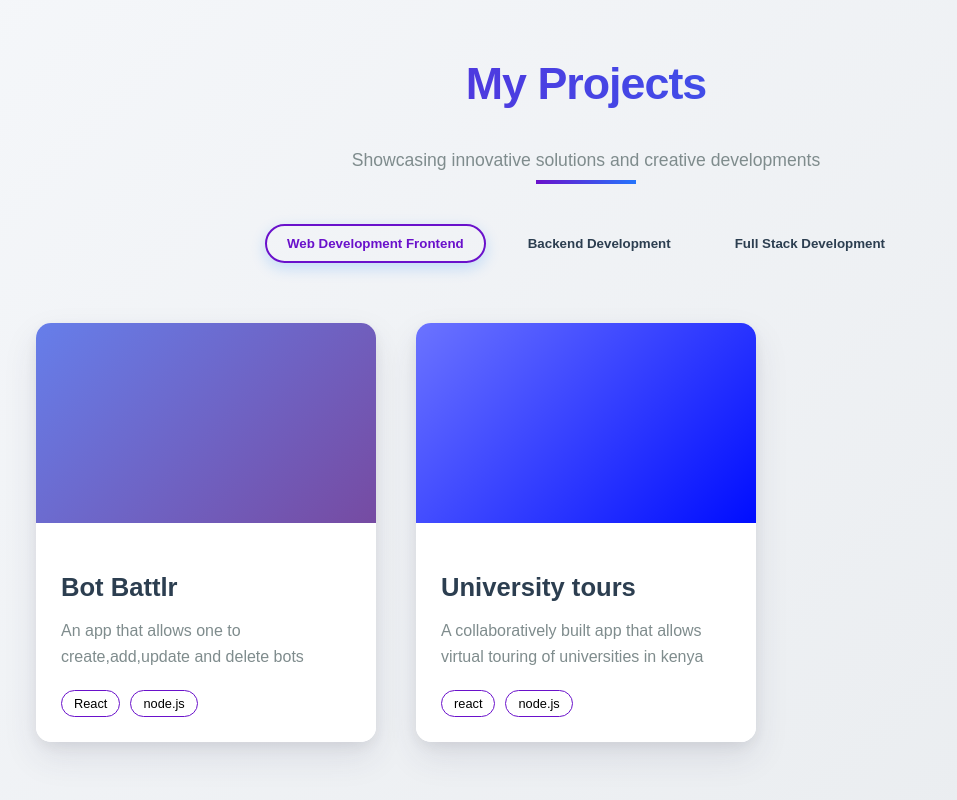
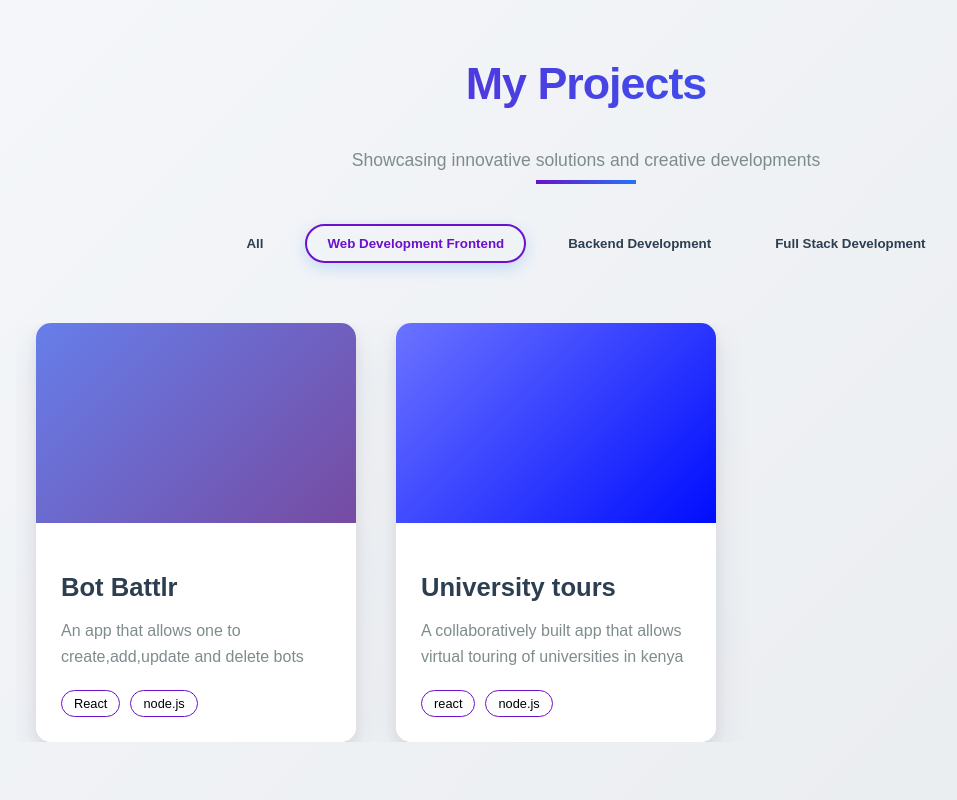
Before and after one commit to alvinkamau01/my_portfolio, a React (Create React App) app in the folder portfolio/portfolio/: page / in a window 1280 px wide. Shown: the part 1583-2383 px from the top of the page, without its empty margins (54-1011 px from the left). Built offline with nearby package versions, Linux system fonts and the light colour scheme.

Commit message:
28/04/26

```diff
--- a/portfolio/portfolio/src/components/projects.js
+++ b/portfolio/portfolio/src/components/projects.js
@@ -1,4 +1,4 @@
-import React, { useState,useEffect} from 'react';
+import React, { useState } from 'react';
 import '../css/projects.css';
 
 const Projects = () => {
@@ -13,7 +13,7 @@ const Projects = () => {
       className: 'project1',
       category: 'Web Development Frontend',
       githubLink: 'https://github.com/alvinkamau01/bot_battlr',
-      liveLink: '#'
+      liveLink: ''
     },
     {
       id: 2,
@@ -23,7 +23,7 @@ const Projects = () => {
       className: 'project2',
       category: 'Web Development Frontend',
       githubLink: 'https://github.com/azmi-adan/university-tours',
-      liveLink: '#'
+      liveLink: ''
     },
     {
       id: 3,
@@ -31,9 +31,9 @@ const Projects = () => {
       description: "An application that allows addition,deletion,update and viewing of players on the roster of players on the mavericks dallas, a basketball team's, first five",
       technologies: ['Python', 'Flask','Sqlite'],
       className: 'project3',
-      category: 'Backend Development ',
+      category: 'Backend Development',
       githubLink: 'https://github.com/alvinkamau01/mavs_stats_first_5',
-      liveLink: '#'
+      liveLink: ''
     },
     {
       id: 4,
@@ -41,7 +41,7 @@ const Projects = () => {
       description: "An application that allows addition,deletion,update and viewing of music tracks through a mobile application through RESTful API endpoints",
       technologies: ['Python', 'Flask','Sqlite'],
       className: 'project4',
-      category: 'Backend Development ',
+      category: 'Backend Development',
       githubLink: 'https://github.com/alvinkamau01/music_backend_app',
       liveLink: 'https://music-app-1-d8ws.onrender.com/'
     },
@@ -51,7 +51,7 @@ const Projects = () => {
       description: "A RESTful API backend service that manages a collection of heroes. The application implements full CRUD operations allowing users to create, read, update, and delete hero records",
       technologies: ['Python', 'Flask','Sqlite'],
       className: 'project5',
-      category: 'Backend Development ',
+      category: 'Backend Development',
       githubLink: 'https://github.com/alvinkamau01/code_challenge_1_phase_4.git',
       liveLink: ''
     },
@@ -64,12 +64,33 @@ const Projects = () => {
       category: 'Full Stack Development',
       githubLink: 'https://github.com/alvinkamau01/cira_luxe.git',
       liveLink: 'https://cira-luxe-alvinkamau01-alvinkamau01s-projects.vercel.app/'
+    },
+    {
+      id: 7,
+      title: 'MicroFinance',
+      description: "White labeled sacco system built for microfinance",
+      technologies: ['Angular','Fineract','MariaDB'],
+      className: 'project7',
+      category: 'Full Stack Development',
+      githubLink: 'https://github.com/alvinkamau01/web-finance-management-app.git',
+      liveLink: 'https://everpressmanagementapp.vercel.app'
+    },
+    {
+      id: 8,
+      title: 'Apartly',
+      description: "Web3 system for purchase and earning on rental apartments",
+      technologies: ['Web3','Next.Js','solidity'],
+      className: 'project8',
+      category: 'Full Stack Development',
+      githubLink: 'https://github.com/alvinkamau01/v0-nft-marketplace-landing-page.git',
+      liveLink: ''
     }
   ];
 
   const categories = [
+    'All',
     'Web Development Frontend',
-    'Backend Development ',
+    'Backend Development',
     'Full Stack Development',
 
   ];
@@ -116,6 +137,7 @@ const Projects = () => {
                     >
                       <i className="fab fa-github"></i>
                     </a>
+                    {project.liveLink && (
                       <a
                         href={project.liveLink}
                         target="_blank"
@@ -124,6 +146,7 @@ const Projects = () => {
                       >
                         <i className="fas fa-external-link-alt"></i>
                       </a>
+                    )}
                   </div>
                 </div>
               </div>
--- a/portfolio/portfolio/src/css/projects.css
+++ b/portfolio/portfolio/src/css/projects.css
@@ -82,12 +82,32 @@
 }
 
 .projects-grid {
-  display: grid;
-  grid-template-columns: repeat(auto-fill, minmax(320px, 1fr));
+  display: flex;
+  overflow-x: auto;
   gap: 40px;
   padding: 0 20px;
-  margin-right:70px;
-  margin-left:70px
+  margin-right: 70px;
+  margin-left: 70px;
+  scrollbar-width: thin;
+  scrollbar-color: #6a11cb #f5f7fa;
+}
+
+.projects-grid::-webkit-scrollbar {
+  height: 8px;
+}
+
+.projects-grid::-webkit-scrollbar-track {
+  background: #f5f7fa;
+  border-radius: 10px;
+}
+
+.projects-grid::-webkit-scrollbar-thumb {
+  background: #6a11cb;
+  border-radius: 10px;
+}
+
+.projects-grid::-webkit-scrollbar-thumb:hover {
+  background: #2575fc;
 }
 
 .project-card {
@@ -98,6 +118,8 @@
   transition: all 0.4s ease;
   transform-style: preserve-3d;
   perspective: 1000px;
+  width: 320px;
+  flex-shrink: 0;
 }
 
 .project-card:hover {
@@ -138,6 +160,16 @@
 
 .project6 {
   background: linear-gradient(135deg, #f093fb 0%, #f5576c 100%);
+  height: 200px;
+}
+
+.project7 {
+  background: linear-gradient(135deg, #ff9a56 0%, #ff6b6b 100%);
+  height: 200px;
+}
+
+.project8 {
+  background: linear-gradient(135deg, #4facfe 0%, #00f2fe 100%);
   height: 200px;
 }
 
@@ -207,8 +239,13 @@
 
 @media (max-width: 768px) {
   .projects-grid {
-    grid-template-columns: 1fr;
+    flex-direction: column;
+    overflow-x: visible;
     gap: 30px;
+  }
+
+  .project-card {
+    width: 100%;
   }
 
   .section-title {
```
Lines whose indentation alone changed are shown as unchanged.
